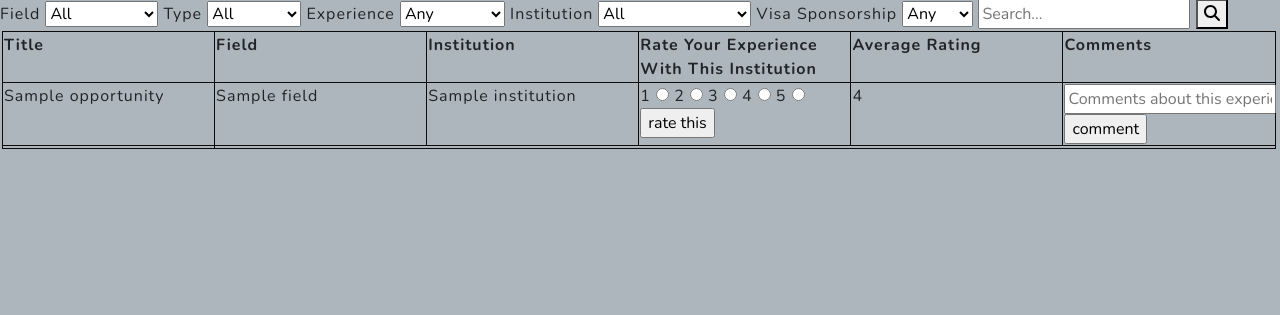
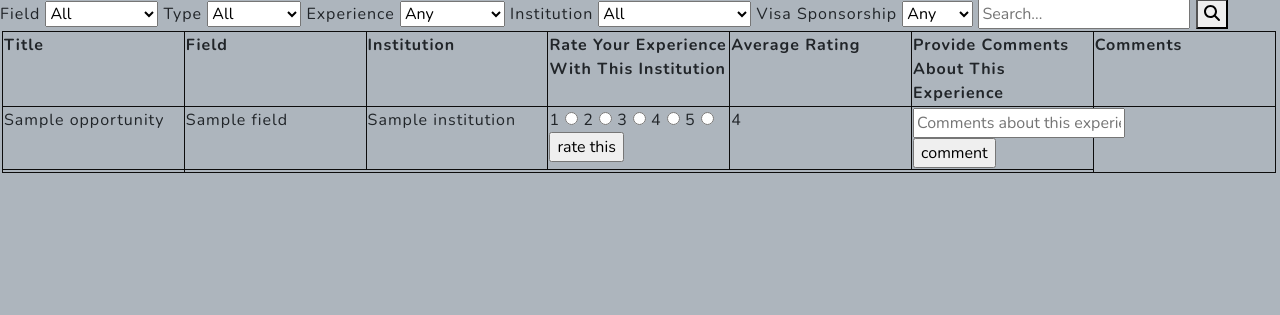
Before and after one commit to RopaBevy/CentralizedEX-CS304, a Flask app: template templates/display.html in a window 1280 px wide. Shown: the part 73-388 px from the top of the page. Run offline with Flask 2, Linux system fonts and the light colour scheme; the template is opened without the code that fills it: most values are stand-ins (such as "Sample title", 1, 10 or a date in 2020); some libraries are stand-ins or nearby versions.

Commit message:
comments implemented, text still does not show

```diff
--- a/templates/display.html
+++ b/templates/display.html
@@ -72,11 +72,12 @@
 
       <th>Rate Your Experience With This Institution</th>
       <th>Average Rating</th>
-      <th>Comments</th>
+      <th>Provide Comments About This Experience</th>
       <!-- <th>Experience Level</th>
       <th>Visa Sponsorship</th>
       <th>Description</th>
       <th>Application Link</th> -->
+      <th>Comments</th>
     </tr>
     {% for opportunity in opportunities %}
     <tr data-pid={{opportunity.pid}}>
@@ -115,13 +116,14 @@
       <input type="submit" value="comment">
       </form>
     </td>
+
+    <!-- <td>{{ opportunity.get('comment') }}</td> -->
+
     </tr>
 
     <td>
       <td colspan="5" style="width:100%"><p>Description</p>
     </td>
-
-
 
 
   </tr>
```
